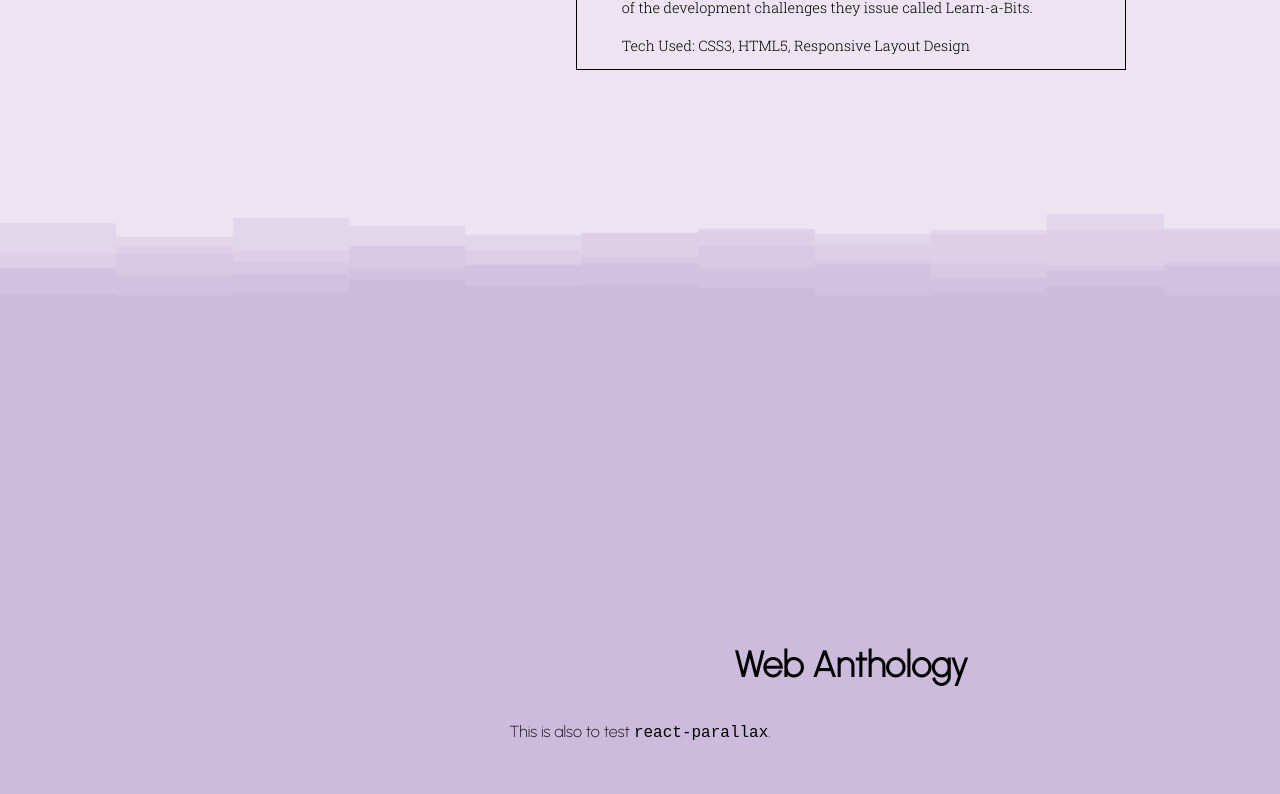
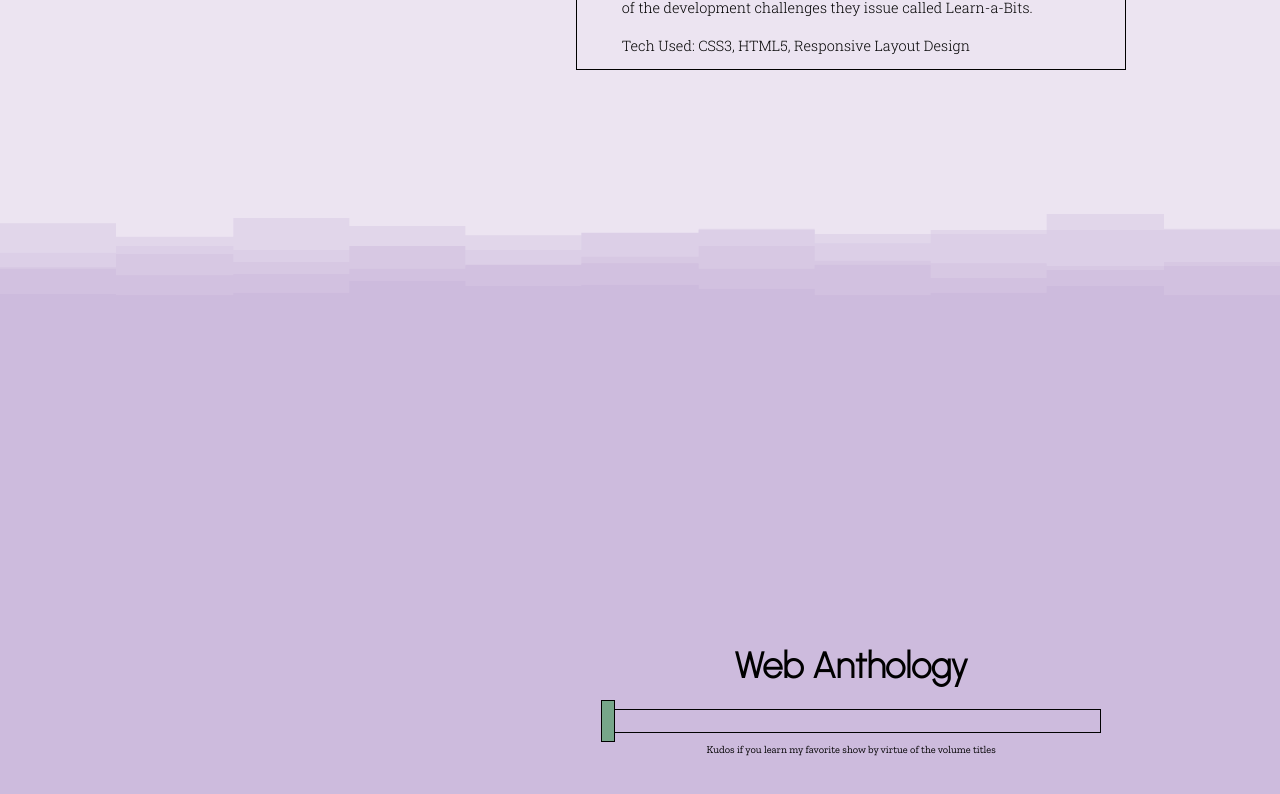
Before and after one commit to hamzafoy/hamza_foy_anthology, a React (Create React App) app: page / in a window 1280 px wide. Shown: the part 2733-3527 px from the top of the page. Built offline with nearby package versions, Linux system fonts and the light colour scheme.

Commit message:
styling range slider that will reveal different pages of my anthology.

```diff
--- a/src/BodySection/BodySection.css
+++ b/src/BodySection/BodySection.css
@@ -130,6 +130,8 @@
     text-align: left;
 }
 
+
+
 /*- SVG Styles -*/
 
 .layered-step-white-top {
--- a/src/Footer/Footer.css
+++ b/src/Footer/Footer.css
@@ -17,6 +17,51 @@
     font-family: 'Urbanist', sans-serif;
     font-size: 2.25em;
     margin-bottom: 2.5vh;
+}
+
+
+.anthology-container {
+    display: flex;
+    flex-direction: column;
+    margin: 0 0;
+}
+
+
+input[type=range] {
+    width: 325px;
+    -webkit-appearance: none;
+}
+
+
+input[type=range]:focus {
+    outline: none;
+}
+
+
+input[type=range]::-webkit-slider-runnable-track {
+    background: rgba(205, 187, 221, 1);
+    border: 1px solid #010101;
+    height: 24px;
+    cursor: pointer;
+}
+
+
+input[type=range]::-webkit-slider-thumb {
+    width: 14px;
+    height: 42px;
+    margin-top: -10px;
+    margin-left: -1.5px;
+    background: #77A68A;
+    border: 1px solid black;
+    cursor: pointer;
+    -webkit-appearance: none;
+}
+
+
+.anthology-container__label {
+    margin: 1vh 0 0;
+    font-family: 'Zilla Slab', sans-serif;
+    font-size: 0.65em;
 }
 
 
@@ -46,8 +91,40 @@
 }
 
 
-.footer__text {
-    font-family: 'Urbanist', sans-serif;
+.anthology-container {
+    margin: 0 0;
+    margin-left: 33%;
+}
+
+
+input[type=range] {
+    width: 500px;
+    -webkit-appearance: none;
+}
+
+
+input[type=range]:focus {
+    outline: none;
+}
+
+
+input[type=range]::-webkit-slider-runnable-track {
+    background: rgba(205, 187, 221, 1);
+    border: 1px solid #010101;
+    height: 24px;
+    cursor: pointer;
+}
+
+
+input[type=range]::-webkit-slider-thumb {
+    width: 14px;
+    height: 42px;
+    margin-top: -10px;
+    margin-left: -1.5px;
+    background: #77A68A;
+    border: 1px solid black;
+    cursor: pointer;
+    -webkit-appearance: none;
 }
 
 }
--- a/src/Footer/Footer.js
+++ b/src/Footer/Footer.js
@@ -25,11 +25,24 @@ class Footer extends React.Component {
                     Web Anthology
                 </h1>
 
-                <section className="end-container">
+                <section className="anthology-container">
 
-                    <p className="footer__text">
-                        This is also to test <code>react-parallax</code>.
-                    </p>
+                    <input
+                    type="range"
+                    id="timeline-range"
+                    name="timeline-range"
+                    min="1"
+                    max="5"
+                    defaultValue="1"
+                    onChange={this.handleChange}
+                    />
+
+                    <label
+                    for="timeline-range"
+                    className="anthology-container__label"
+                    >
+                        Kudos if you learn my favorite show by virtue of the volume titles
+                    </label>
 
                 </section>
 
```
